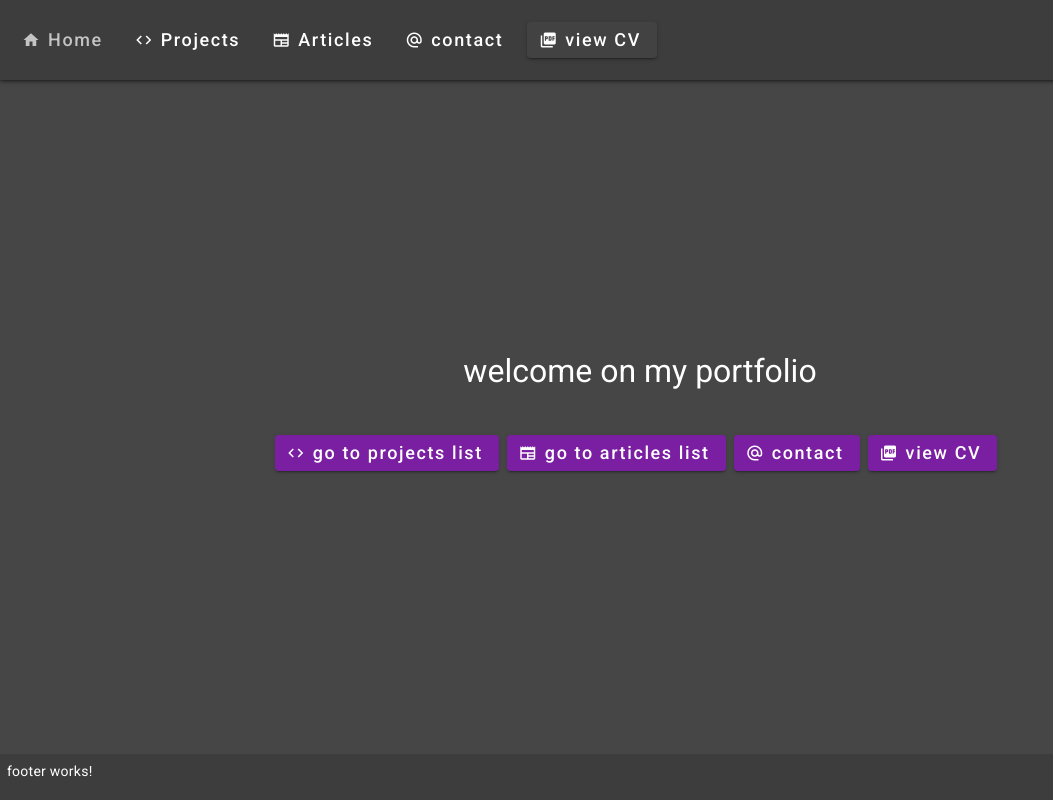
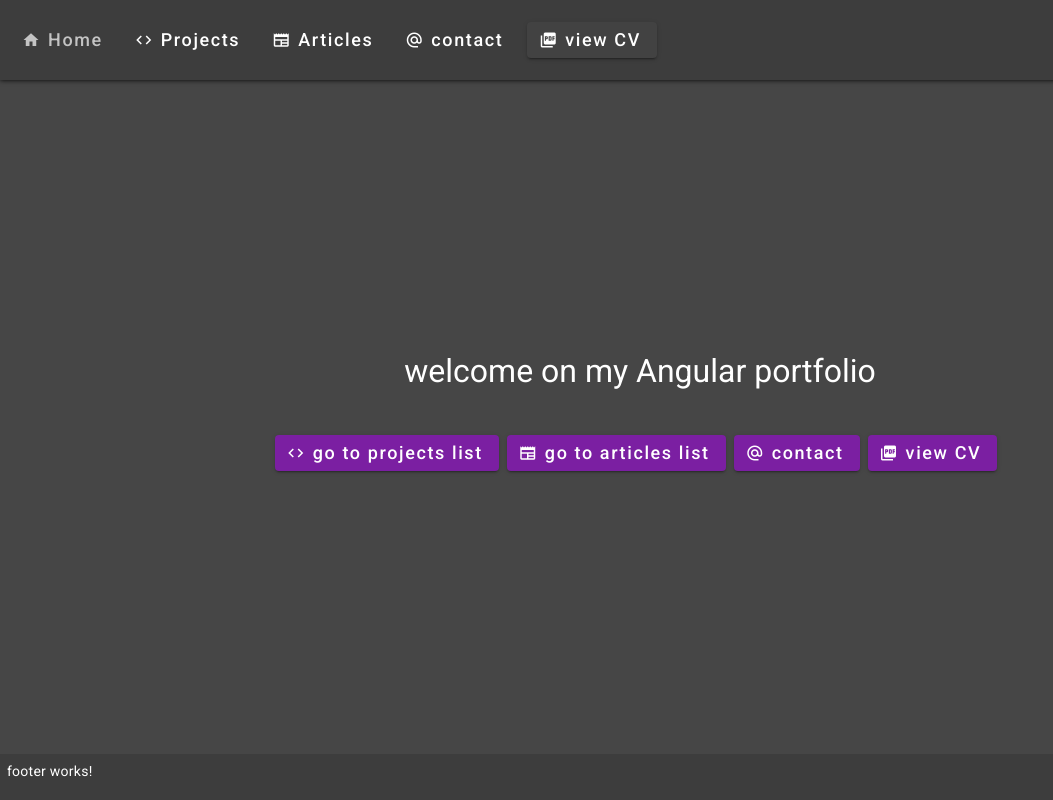
Before and after one commit to Adrien-Ray/client_portfolio_Angular2023, an Angular app: page / in a window 1280 px wide. Shown: the whole page, without its empty margins (0-1053 px from the left). Built offline with nearby package versions, Linux system fonts and the light colour scheme.

Commit message:
add contact page component and router refresh

```diff
--- a/src/app/app-routing.module.ts
+++ b/src/app/app-routing.module.ts
@@ -5,6 +5,7 @@
 import { PageProjectsComponent } from './page-projects/page-projects.component';
 import { PageArticlesComponent } from './page-articles/page-articles.component';
 import { PageSingleArticleComponent } from './page-single-article/page-single-article.component';
+import { PageContactComponent } from './page-contact/page-contact.component';
 
 const routes: Routes = [
   {
@@ -29,7 +30,7 @@
   },
   {
     path: 'contact',
-    component: PageLandingComponent
+    component: PageContactComponent
   },
 ];
 
--- a/src/app/app.module.ts
+++ b/src/app/app.module.ts
@@ -37,7 +37,8 @@
 import { MatFormFieldModule } from '@angular/material/form-field';
 import { FormsModule } from '@angular/forms';
 import { MatGridListModule } from '@angular/material/grid-list';*/
-import { MatIconModule } from '@angular/material/icon';/*
+import { MatIconModule } from '@angular/material/icon';
+import { PageContactComponent } from './page-contact/page-contact.component';/*
 import { MatInputModule } from '@angular/material/input';
 import { MatListModule } from '@angular/material/list';
 import { MatMenuModule } from '@angular/material/menu';
@@ -72,6 +73,7 @@
     PageArticlesComponent,
     ArticleCardComponent,
     PageSingleArticleComponent,
+    PageContactComponent,
   ],
   imports: [
     BrowserModule,
--- /dev/null
+++ b/src/app/page-contact/page-contact.component.html
@@ -0,0 +1 @@
+<p>page-contact works!</p>
--- a/src/app/page-landing/page-landing.component.html
+++ b/src/app/page-landing/page-landing.component.html
@@ -1,5 +1,5 @@
 <div class="landing">
-    <h1>welcome on my portfolio</h1>
+    <h1>welcome on my Angular portfolio</h1>
     <div class="landing__menu">
         <a mat-raised-button color="primary" routerLink="projects" routerLinkActive="active" [routerLinkActiveOptions]="{ exact: true }"><mat-icon aria-label="view projects">code</mat-icon>go to projects list</a>
         <a mat-raised-button color="primary" routerLink="articles" routerLinkActive="active" [routerLinkActiveOptions]="{ exact: true }"><mat-icon aria-label="view articles">newspaper</mat-icon>go to articles list</a>
```
Also changed, not shown: src/app/page-contact/page-contact.component.ts (added, +10 -0 lines), src/app/page-contact/page-contact.component.scss (added).
